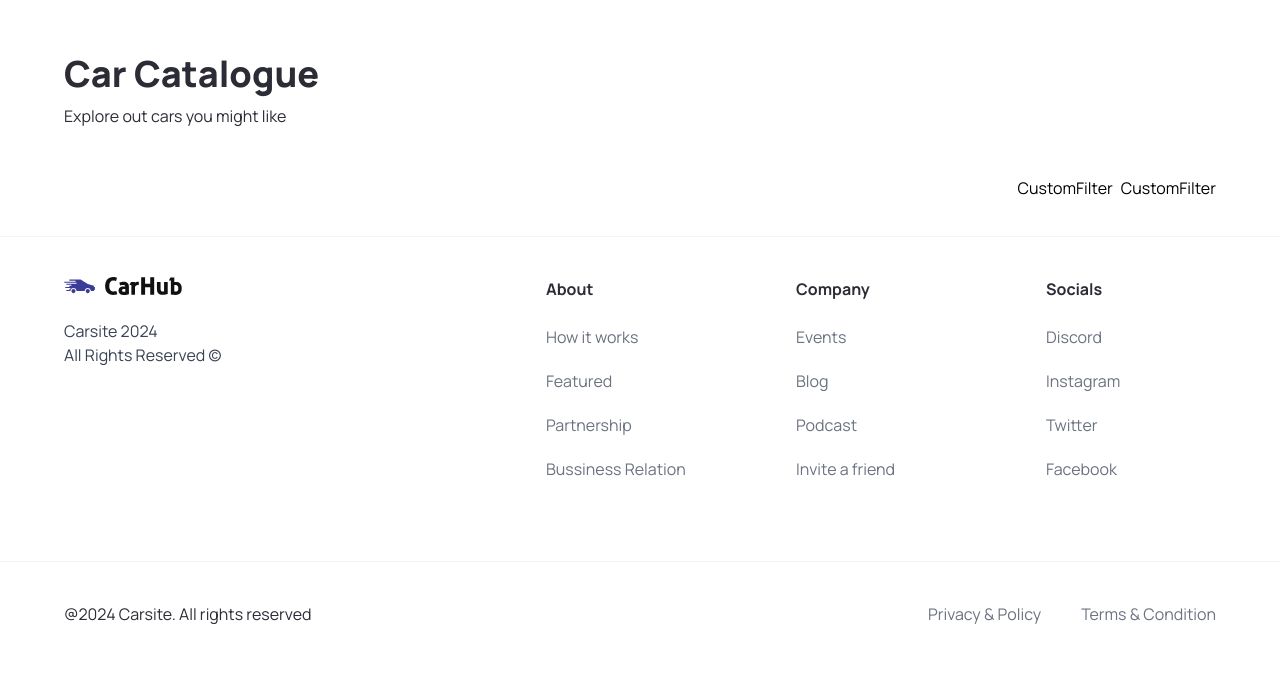
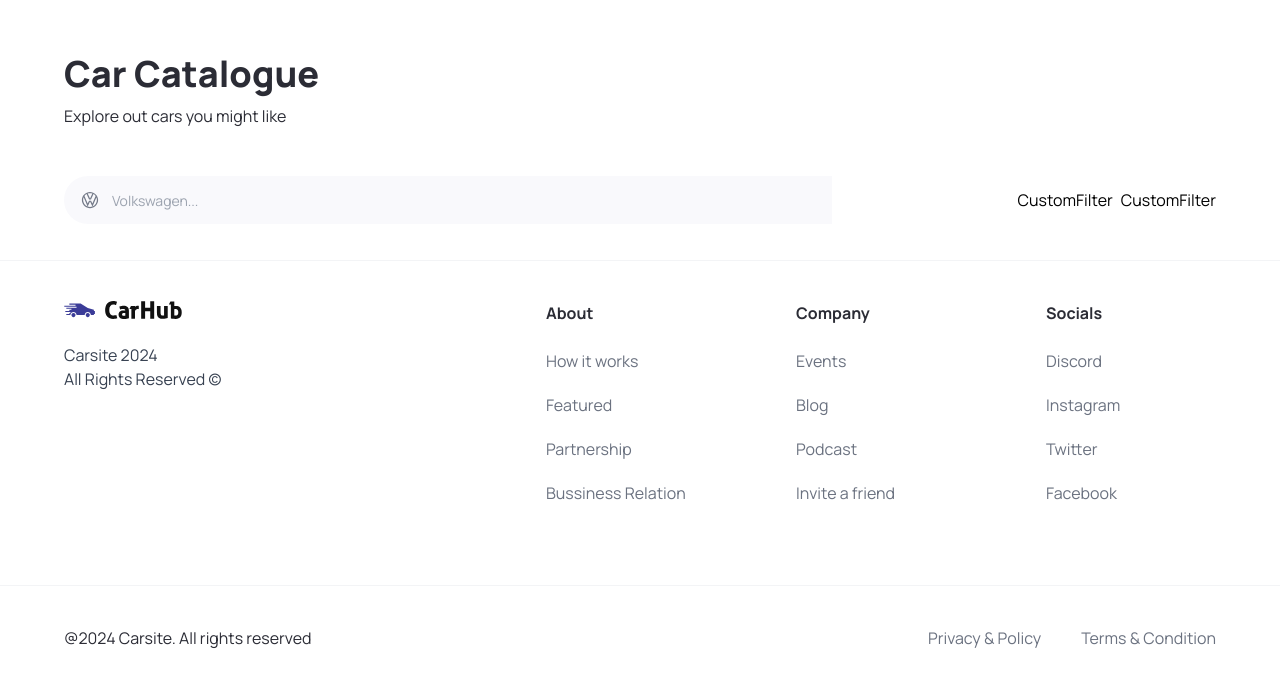
Before and after one commit to Darylcosm0/car-show, a Next.js app: page / in a window 1280 px wide. Shown: the part 810-1496 px from the top of the page. Built offline with nearby package versions, Linux system fonts and the light colour scheme.

Commit message:
updated searchbar

```diff
--- a/components/SearchBar.tsx
+++ b/components/SearchBar.tsx
@@ -2,7 +2,7 @@
 
 import React from "react";
 import { useState } from "react";
-import { SearchManufacture } from "./";
+import SearchManufacturer from "./SearchManufacturer";
 
 const SearchBar = () => {
   const [manufacturer, setManuFacturer] = useState("");
@@ -14,6 +14,12 @@ const SearchBar = () => {
 
   return (
     <form className="searchbar" onSubmit={handleSearch}>
+      <div className='searchbar__item'>
+        <SearchManufacturer
+          manufacturer={manufacturer}
+          setManuFacturer={setManuFacturer}
+        />
+      </div>
 
 
     </form>
```
